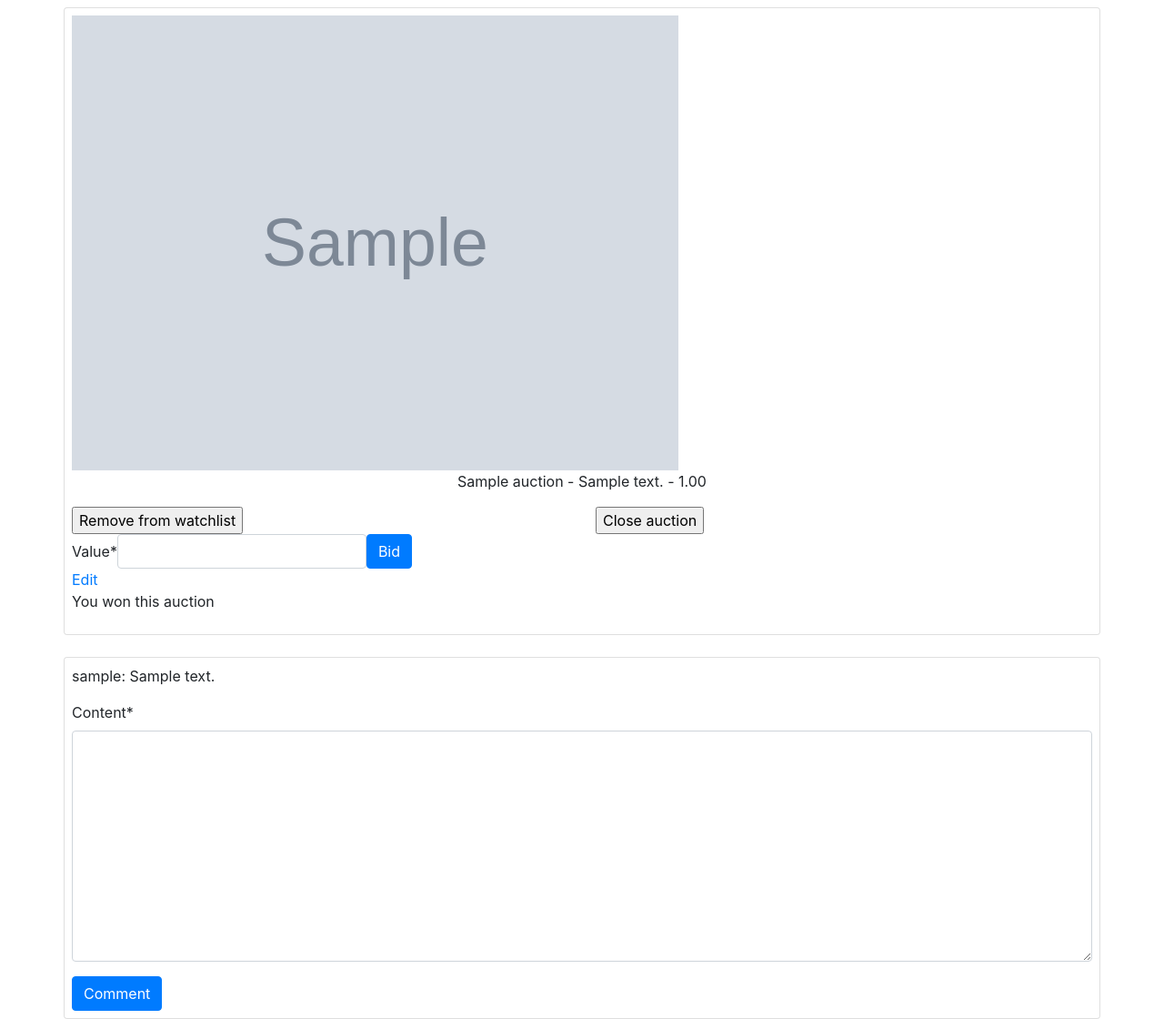
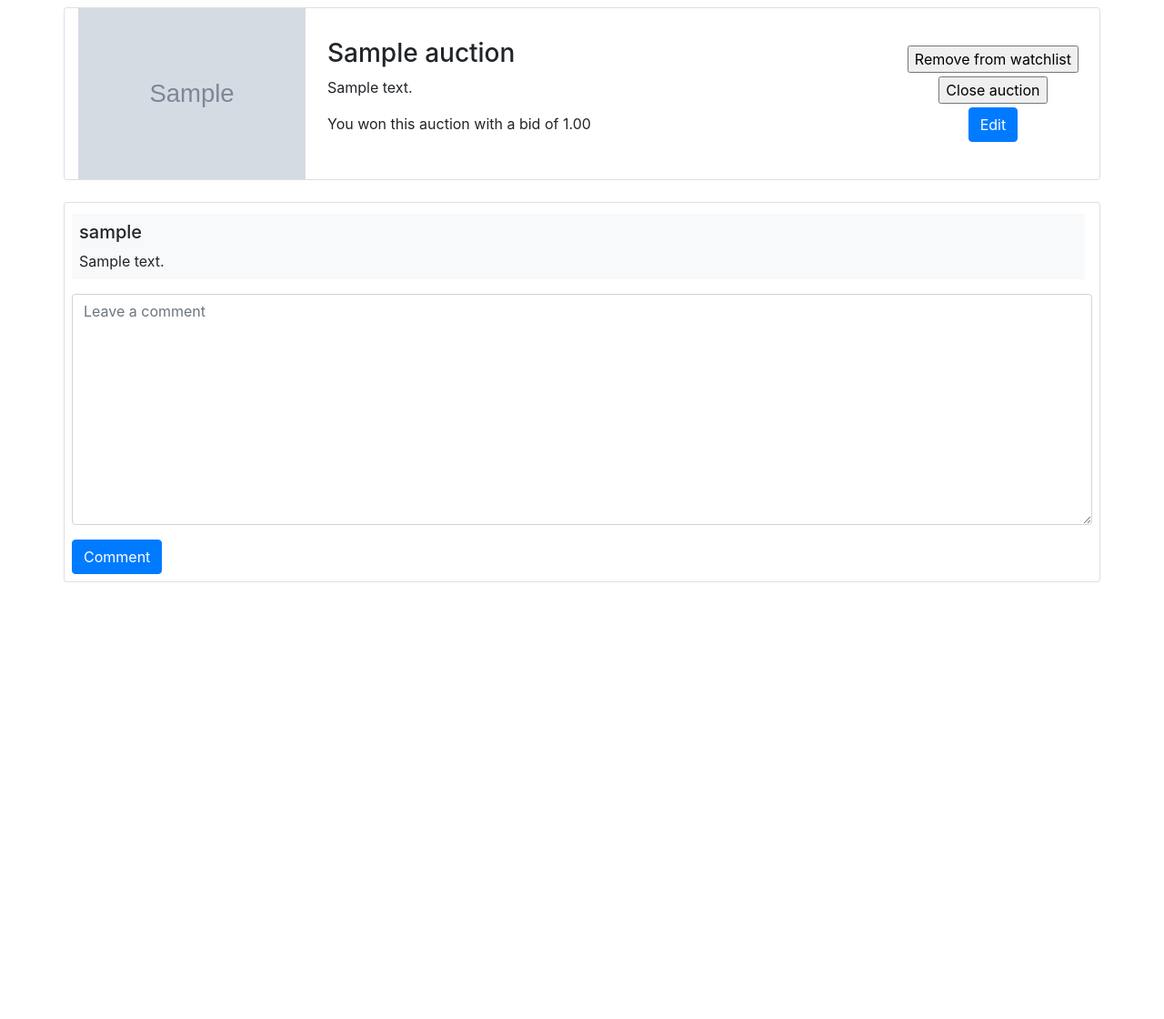
Before and after one commit to yazanyousefalhaj/cs50_commerce, a Django app: page /auction/1 in a window 1280 px wide. Shown: the part 56-1176 px from the top of the page at 91% size. After the commit the page ends 696 px from the top, so only its background shows below. Run offline with Django 3.2, Linux system fonts and the light colour scheme; a user stored in the database is signed in; tables that the repository leaves empty hold one stand-in row (values such as "Sample post"); grey boxes marked "Sample" are stand-in pictures; some libraries are stand-ins or nearby versions.

Commit message:
display validation errors

```diff
--- a/auctions/forms.py
+++ b/auctions/forms.py
@@ -1,10 +1,11 @@
-from crispy_forms.layout import Layout, Submit
 from django.core.exceptions import ValidationError
 from django.db.utils import ProgrammingError
-from django.forms import ModelForm, fields, widgets
+from django.forms import ModelForm
+from django.utils.translation import gettext as _
 
+from crispy_forms.layout import Field, Layout, Submit
 from crispy_forms.helper import FormHelper
-from crispy_forms.bootstrap import StrictButton
+from crispy_forms.bootstrap import StrictButton, FieldWithButtons
 
 from .models import Auction, Bid, Comment
 
@@ -36,31 +37,32 @@ class NewBidForm(ModelForm):
     def __init__(self, *args, **kwargs):
         bid_price = kwargs.pop("bid_price", None)
         action = kwargs.pop("action", None)
+        invalid_style = kwargs.pop("invalid_style", None)
         super().__init__(*args, **kwargs)
-        # self.fields["value"].attrs.update({"placeholder": bid_price})
         self.helper = FormHelper()
         self.helper.form_id = "id_new_bid_form"
         self.helper.form_action = action
         self.helper.form_method = "post"
         self.helper.form_class = "form-inline"
-        # self.helper.label_class = "col-4"
-        # self.helper.field_class = "col-8"
+        self.helper.label_class = "mr-2"
+        self.helper.form_show_labels = False
         self.helper.layout = Layout(
-            "value",
-            Submit("submit", "Bid", css_class="btn btn-primary"),
+            FieldWithButtons(
+                Field("value", placeholder=bid_price, css_class="is-invalid" if invalid_style else ""),
+                Submit("submit", "Bid",css_class="btn btn-primary"),
+            )
         )
 
 
-    def clean(self):
-        print(self.instance)
+    def clean_value(self):
         if not self.instance:
             raise ProgrammingError("There is no instance with this form")
         if self.cleaned_data["value"] <= self.instance.auction.highest_bid_value:
-            raise ValidationError("Bid value is lower then the highest bid value")
+            raise ValidationError(_("Bid value is lower then the highest bid value"))
         if self.instance.bidder == self.instance.auction.owner:
-            raise ValidationError("You can't bid on your own auction")
+            raise ValidationError(_("You can't bid on your own auction"))
+        return self.cleaned_data["value"]
 
-        return super().clean()
 
 
 class NewCommentFrom(ModelForm):
@@ -68,13 +70,16 @@ class NewCommentFrom(ModelForm):
         model = Comment
         fields = ("content",)
 
+
     def __init__(self, *args, **kwargs):
         action = kwargs.pop("action", None)
         super().__init__(*args, **kwargs)
+        self.fields["content"].widget.attrs.update({"required": False, "placeholder": _("Leave a comment")})
         self.helper = FormHelper()
         self.helper.form_id = "id_new_comment_form"
         self.helper.form_action = action
         self.helper.form_method = "post"
+        self.helper.form_show_labels = False
 
         self.helper.layout = Layout(
             "content",
--- a/auctions/static/auctions/styles.css
+++ b/auctions/static/auctions/styles.css
@@ -28,6 +28,19 @@ body {
 
 
 .auction-image {
-    height: 500px;
-    width: auto;
+    height: auto;
+    width: 250px;
+    flex-grow: 0;
 }
+
+.auction-card-content {
+    flex-grow: 6;
+}
+
+.categories-card {
+    width: 500px;
+}
+
+.asteriskField {
+    display: none;
+}
--- a/auctions/templates/auctions/auction.html
+++ b/auctions/templates/auctions/auction.html
@@ -2,64 +2,75 @@
 {% load crispy_forms_tags %}
 
 {% block body %}
-<div class="card container mt-2 p-2">
-  <div class="row justify-content-center">
-    <div class="col">
-      <img class="auction-image" src="{{auction.image}}" alt="Auction image">
+<div class="card container mt-2">
+
+  <div class="d-flex">
+    <img class="auction-image" src="{{auction.image}}" alt="Auction image">
+
+    <div class="auction-card-content d-flex justify-content-between ml-3 p-2">
+      <div class="d-flex flex-column justify-content-center">
+        <div>
+          <h3>{{auction.title}}</h3>
+          <p>{{auction.description}}</p>
+        </div>
+
+        {% if can_bid %}
+        {% crispy bid_form %}
+        {% if messages %}
+        {% for message in messages %}
+        <div class="invalid-feedback" style="display: block;">
+          {{ message }}
+        </div>
+        {% endfor %}
+      </div>
+      {% endif %}
+      {% endif %}
+      {% if is_winner %}
+      <p>You won this auction with a bid of {{auction.highest_bid_value}}</p>
+      {% endif %}
     </div>
-  </div>
 
-  <div class="row d-flex justify-content-center">
-    <div class="col-auto">
-      <p>{{auction.title}} - {{auction.description}} - {{auction.highest_bid_value}} </p>
-    </div>
-  </div>
-
-
-  <div class="row">
-    <div class="col-6">
+    <div class="d-flex flex-column justify-content-center align-items-center">
+      {% if user.is_authenticated %}
       <form action="{{ form_action }}" method="POST">
         {% csrf_token %}
-
         {% if is_in_watchlist %}
         <input type="submit" value="Remove from watchlist">
         {% else %}
         <input type="submit" value="Add to watchlist">
         {% endif %}
       </form>
-    </div>
-    <div class="col-6">
+      {% endif %}
+
       {% if can_close_auction %}
-      <form action="{% url 'close_auction' auction.id %}" method="POST">
+      <form action="{% url 'close_auction' auction.id %}" method="POST" class="mt-1">
         {% csrf_token %}
         <input type="submit" value="Close auction">
       </form>
       {% endif %}
+      <a class="btn btn-primary mt-1" href="{% url 'edit_auction' auction.id %}">Edit</a>
     </div>
   </div>
-
-  <div class="row">
-    <div class="col">
-      {% crispy bid_form %}
-    </div>
-  </div>
-  <a href="{% url 'edit_auction' auction.id %}">Edit</a>
-
-  {% if is_winner %}
-  <p>You won this auction</p>
-  {% endif %}
+</div>
 </div>
 
 <div class="card container mt-4 p-2">
   {% for comment in comments %}
-  <div class="row">
-    <div class="col">
-      <p>{{comment.author}}: {{comment.content}}</p>
+  <div class="media mr-2 p-2 mt-1 bg-light">
+    <div class="media-body">
+      <h5 class="mt-0">{{comment.author}}</h5>
+      {{comment.content}}
+    </div>
+  </div>
+  {% empty %}
+  <div class="row mt-1 p-2 d-flex">
+    <div class="col text-center">
+      <h3>No comments</h3>
     </div>
   </div>
   {% endfor %}
 
-  <div class="row">
+  <div class="row mt-3">
     <div class="col">
       {% crispy comment_form %}
     </div>
--- a/auctions/views.py
+++ b/auctions/views.py
@@ -6,6 +6,7 @@ from django.db import IntegrityError
 from django.http import HttpResponse, HttpResponseRedirect
 from django.shortcuts import get_object_or_404, redirect, render
 from django.urls import reverse
+from django.contrib import messages
 
 from .models import Auction, Bid, Category, Comment, User
 
@@ -86,7 +87,7 @@ def create_auction(request):
             form.save()
             return redirect(reverse("index"))
         else:
-            print(form.errors)
+            messages.error(request, form.errors)
     else:
         form = NewAuctionForm(action="create_auction")
 
@@ -123,11 +124,13 @@ def edit_auction(request, auction_id):
     )
 
 
-@login_required
 def auction_index(request, auction_id):
     auction = get_object_or_404(Auction, pk=auction_id)
-    is_in_watchlist = auction in request.user.watchlist.all()
+    is_in_watchlist = (
+        request.user.is_authenticated and auction in request.user.watchlist.all()
+    )
     form_action = "remove_from_watchlist" if is_in_watchlist else "add_to_watchlist"
+    storage = messages.get_messages(request)
     return render(
         request,
         "auctions/auction.html",
@@ -135,12 +138,17 @@ def auction_index(request, auction_id):
             "auction": auction,
             "is_in_watchlist": is_in_watchlist,
             "form_action": reverse(form_action, kwargs={"auction_id": auction_id}),
-            "can_close_auction": request.user == auction.owner,
+            "can_close_auction": request.user.is_authenticated
+            and request.user == auction.owner,
+            "can_bid": request.user.is_authenticated and request.user != auction.owner,
             "bid_form": NewBidForm(
                 bid_price=auction.highest_bid_value,
                 action=reverse("create_bid", kwargs={"auction_id": auction.id}),
+                invalid_style=bool(storage),
             ),
-            "comment_form": NewCommentFrom(action=reverse("create_comment", kwargs={"auction_id": auction.id})),
+            "comment_form": NewCommentFrom(
+                action=reverse("create_comment", kwargs={"auction_id": auction.id})
+            ),
             "comments": auction.comments.all(),
             "is_winner": auction.winner == request.user,
         },
@@ -152,7 +160,7 @@ def watchlist(request):
     return render(
         request,
         "auctions/index.html",
-        {"auctions": request.user.watchlist.filter(is_closed=False)},
+        {"auctions": request.user.watchlist.filter()},
     )
 
 
@@ -201,7 +209,8 @@ def create_bid(request, auction_id):
             bid_form.save()
             return redirect(reverse("auction_index", kwargs={"auction_id": auction_id}))
         else:
-            print(bid_form.errors)
+            for error in bid_form.errors["value"]:
+                messages.error(request, error)
             return redirect(
                 reverse(
                     "auction_index",
```
Also changed, not shown: auctions/templates/auctions/categories.html (+12 -3 lines), auctions/templates/auctions/create_auction.html (+10 -0 lines), commerce/settings.py (+10 -12 lines).
